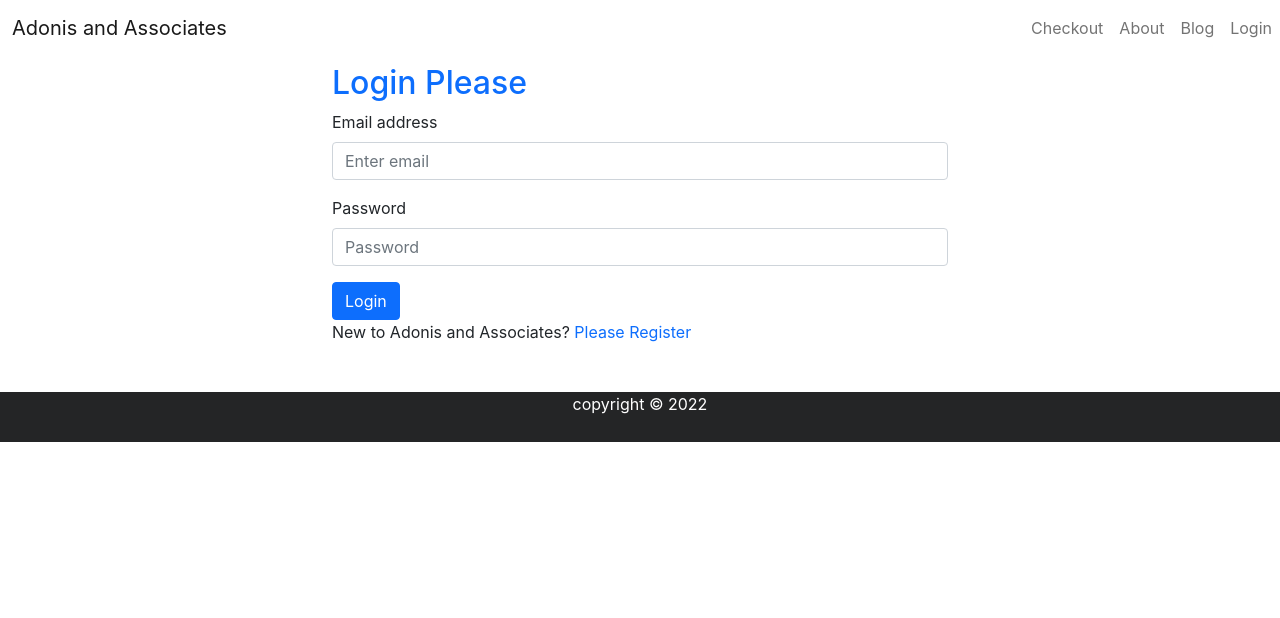
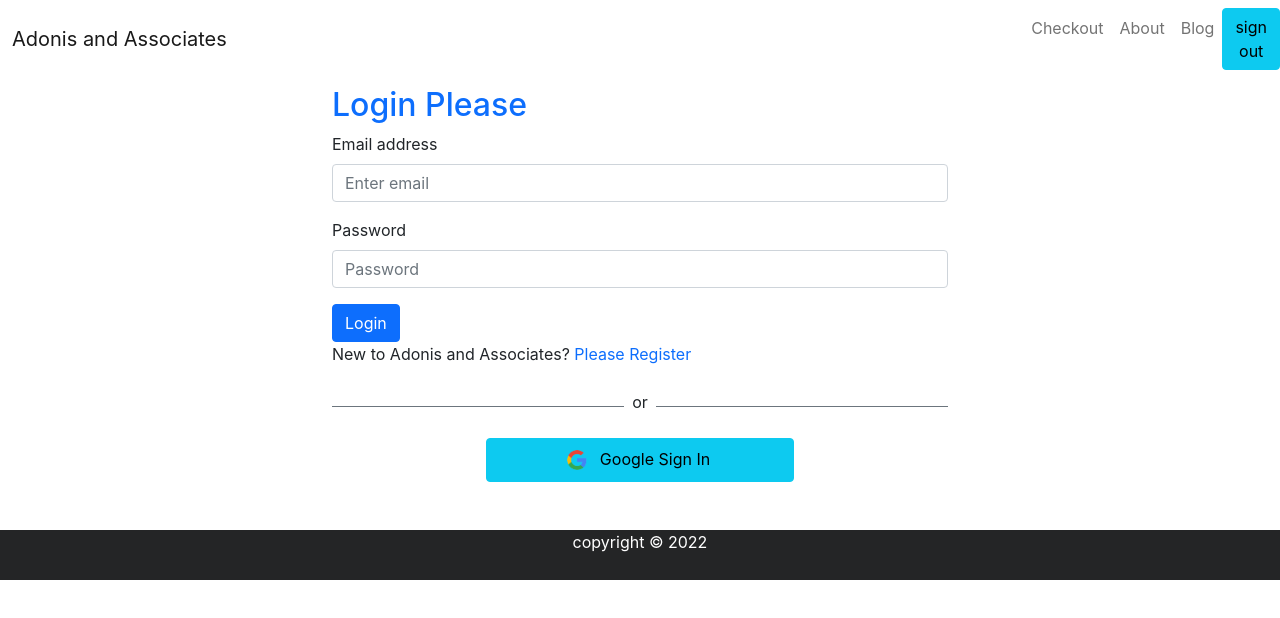
Before and after one commit to dhrubobari/independent-service-provider, a React (Create React App) app: page /login in a window 1280 px wide. Shown: the top 618 px of the page. Built offline with nearby package versions, Linux system fonts and the light colour scheme; no server answers; sample sign-in values are in the browser's storage.

Commit message:
blog, sign out on header, google login, require auth

```diff
--- a/src/App.js
+++ b/src/App.js
@@ -1,11 +1,13 @@
 import { Route, Routes } from 'react-router-dom';
 import './App.css';
 import Checkout from './components/Checkout/Checkout';
+import Blog from './components/Home/Blog/Blog';
 import Footer from './components/Home/Footer/Footer';
 import Header from './components/Home/Header/Header';
 import Home from './components/Home/Home';
 import NotFound from './components/Home/NotFound/NotFound';
 import Login from './components/Login/Login';
+import RequireAuth from './components/Login/RequireAuth/RequireAuth';
 import Register from './components/Register/Register';
 
 function App() {
@@ -15,7 +17,12 @@ function App() {
       <Routes>
         <Route path="/" element={<Home></Home>}></Route>
         <Route path="/home" element={<Home></Home>}></Route>
-        <Route path="/checkout" element={<Checkout></Checkout>}></Route>
+        <Route path="/checkout" element={
+          <RequireAuth>
+             <Checkout></Checkout>
+          </RequireAuth>
+        }></Route>
+        <Route path="/blog" element={<Blog></Blog>}></Route>
         <Route path="/login" element={<Login></Login>}></Route>
         <Route path="/register" element={<Register></Register>}></Route>
         <Route path="*" element={<NotFound></NotFound>}></Route>
--- /dev/null
+++ b/src/components/Home/Blog/Blog.js
@@ -0,0 +1,16 @@
+import React from 'react';
+
+const Blog = () => {
+    return (
+        <div>
+            <h2 style={{marginTop: '50px', textAlign: 'center'}}>Difference between authorization and authentication</h2>
+            <p style={{backgroundColor: 'ghostwhite', padding: '10px', textAlign: 'center'}}>In simple words, authentication is the process of<br></br>verifying who someone is, whereas<br></br>authorization is the process of verifying<br></br>what specific applications, files, and<br></br>data a user has access to.</p>
+            <h2 style={{marginTop: '50px', textAlign: 'center'}}>The use of firebase authentication</h2>
+            <p style={{backgroundColor: 'ghostwhite', padding: '10px', textAlign: 'center'}}>You can use Firebase Authentication<br></br>to allow users to sign in to your app<br></br>using one or more sign-in methods,<br></br>including email address and password sign-in,<br></br>and federated identity providers such as Google Sign-in and Facebook Login.</p>
+            <h2 style={{marginTop: '50px', textAlign: 'center'}}>What other services does firebase provide other than authentication?</h2>
+            <p style={{backgroundColor: 'ghostwhite', padding: '10px', textAlign: 'center'}}>It provides developers with a variety<br></br>of tools and services to help them<br></br>develop quality apps, grow their user base,<br></br>and earn profit. It is built on Google's infrastructure.</p>
+        </div>
+    );
+};
+
+export default Blog;
--- a/src/components/Home/Header/Header.js
+++ b/src/components/Home/Header/Header.js
@@ -1,8 +1,17 @@
+import { signOut } from "firebase/auth";
 import React from "react";
 import { Container, Nav, Navbar } from "react-bootstrap";
+import { useAuthState } from "react-firebase-hooks/auth";
 import { Link } from "react-router-dom";
+import auth from "../../../firebase.init";
 
 const Header = () => {
+  const [user] = useAuthState(auth);
+
+  const handleSignOut = () => {
+      signOut(auth);
+  }
+
   return (
     <Navbar bg="white">
       <Container>
@@ -18,9 +27,14 @@ const Header = () => {
         <Nav.Link as={Link} to="blog">
           Blog
         </Nav.Link>
+        {
+            user ?
+            <button className='btn btn-info' onClick={handleSignOut}>sign out</button>
+            :
         <Nav.Link as={Link} to="login">
           Login
         </Nav.Link>
+        }
       </Nav>
     </Navbar>
   );
--- a/src/components/Login/Login.js
+++ b/src/components/Login/Login.js
@@ -3,6 +3,7 @@ import { Form } from "react-bootstrap";
 import { useSignInWithEmailAndPassword } from "react-firebase-hooks/auth";
 import { Link, useNavigate } from "react-router-dom";
 import auth from "../../firebase.init";
+import SocialLogin from "./SocialLogin/SocialLogin";
 
 const Login = () => {
   const emailRef = useRef("");
@@ -11,6 +12,7 @@ const Login = () => {
 
   const [signInWithEmailAndPassword,
     user,
+    loading,
     error] =
     useSignInWithEmailAndPassword(auth);
 
@@ -25,6 +27,12 @@ const Login = () => {
 
     signInWithEmailAndPassword(email, password);
   };
+
+  if (loading) {
+      return (
+        <p>Logging...</p>
+      );
+  }
 
   const navigateRegister = (event) => {
     navigate("/register");
@@ -66,6 +74,7 @@ const Login = () => {
           Please Register
         </Link>
       </p>
+      <SocialLogin></SocialLogin>
     </div>
   );
 };
--- a/src/components/Login/RequireAuth/RequireAuth.js
+++ b/src/components/Login/RequireAuth/RequireAuth.js
@@ -1,11 +1,15 @@
 import React from 'react';
+import { useAuthState } from 'react-firebase-hooks/auth';
+import { Navigate, useLocation } from 'react-router-dom';
+import auth from '../../../firebase.init';
 
-const RequireAuth = () => {
-    return (
-        <div>
-
-        </div>
-    );
+const RequireAuth = ({children}) => {
+    const [user] = useAuthState(auth);
+    const location = useLocation();
+    if (!user){
+       return <Navigate to="/login" state={{ from: location }} replace />
+    }
+    return children;
 };
 
 export default RequireAuth;
--- /dev/null
+++ b/src/components/Login/SocialLogin/SocialLogin.js
@@ -0,0 +1,26 @@
+import React from "react";
+import { useSignInWithGoogle } from "react-firebase-hooks/auth";
+import auth from "../../../firebase.init";
+import google from "../../../google-lg.png";
+
+const SocialLogin = () => {
+  const [signInWithGoogle] = useSignInWithGoogle(auth);
+  return (
+    <div>
+      <div className="d-flex align-items-center">
+        <div style={{ height: "1px" }} className="w-50 bg-secondary"></div>
+        <p className="mt-2 px-2">or</p>
+        <div style={{ height: "1px" }} className="w-50 bg-secondary"></div>
+      </div>
+      <button
+        onClick={() => signInWithGoogle()}
+        className="btn btn-info d-block w-50 mx-auto my-2"
+      >
+        <img style={{ width: "30px" }} src={google} alt="" />
+        <span className="px-2">Google Sign In</span>
+      </button>
+    </div>
+  );
+};
+
+export default SocialLogin;
```
Also changed, not shown: src/google-lg.png (added), 1 other file (tests, documents, lock files or other folders).
